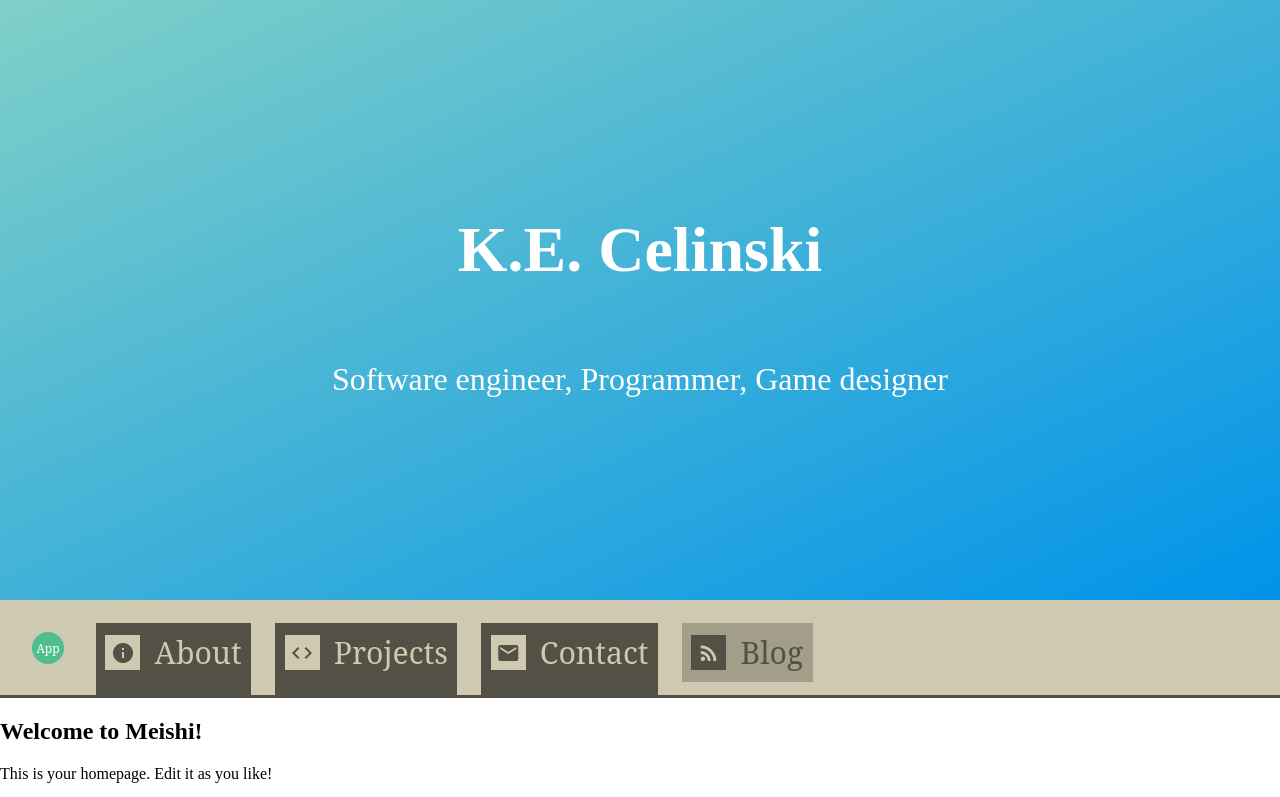
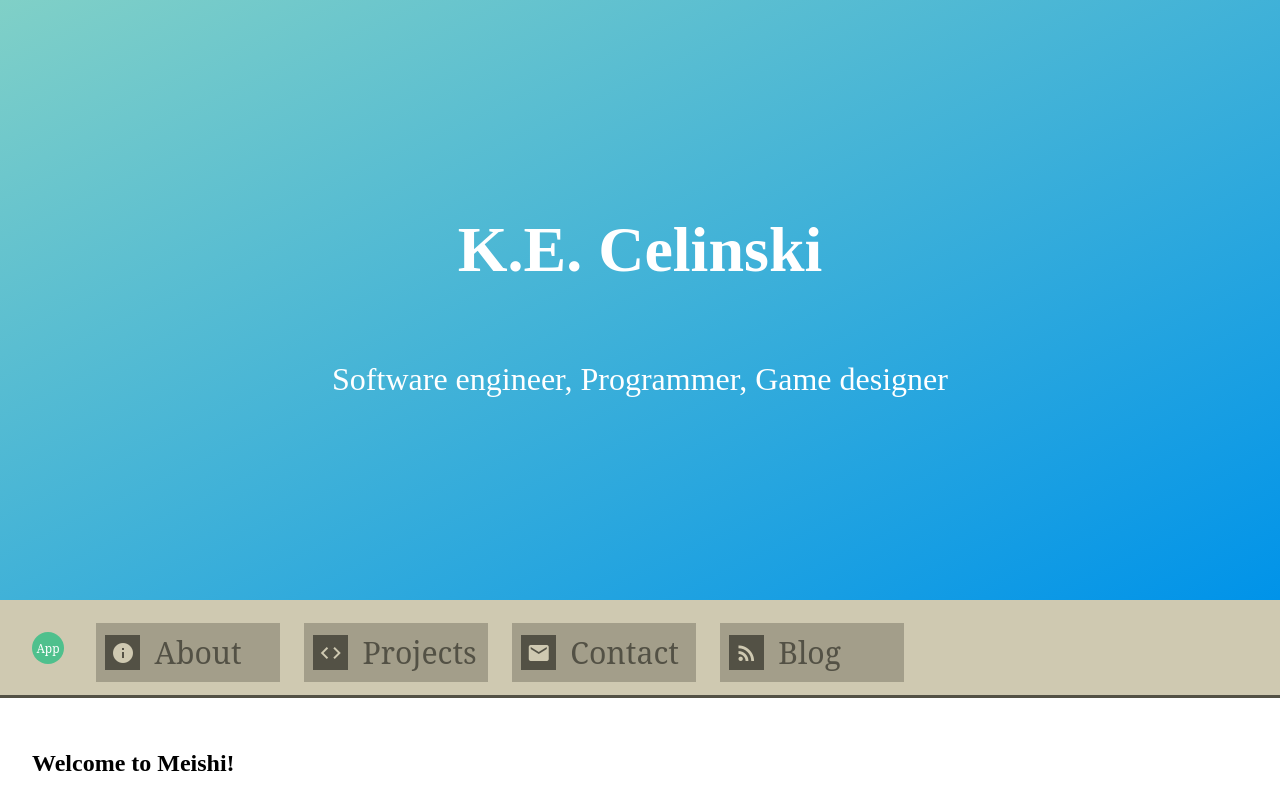
Before and after one commit to Altair115/Meishi, a Vue app: page / in a window 1280 px wide. Shown: the top 797 px of the page. Built offline with nearby package versions, Linux system fonts and the light colour scheme.

Commit message:
:bug:Fixed Navbar items are now correctly active for the thing you clicked on even if multiple of the items existed on a page it wont mark them all as active now next step properly observe which section is in view to update the navBar item that is in view

```diff
--- a/src/App.vue
+++ b/src/App.vue
@@ -38,7 +38,7 @@ onBeforeUnmount(() => {
   <!-- Spacer for sticky navbar -->
   <div v-if="isSticky" :style="{ height: navbarHeight + 'px' }"></div>
 
-  <main class="nier-main-content">
+  <main class="main-content">
     <router-view />
   </main>
 </template>
--- a/src/assets/nier-theme.css
+++ b/src/assets/nier-theme.css
@@ -62,6 +62,7 @@
     position: relative; /* Needed for absolute positioning of lines */
     overflow: visible;
     display: flex;
+    width: 165px;
     align-items: center;
     background: var(--nier-navitem-bg);
     color: var(--nier-navitem-text);
--- a/src/components/navigation/NavBar.vue
+++ b/src/components/navigation/NavBar.vue
@@ -47,13 +47,13 @@ function handleLogoClick(event: MouseEvent) {
     </a>
     <ul class="nier-navbar-links">
       <li>
-        <NavBarItem to="#about" label="About" icon="info" />
+        <NavBarItem to="/about" label="About" icon="info" />
       </li>
       <li>
-        <NavBarItem to="#projects" label="Projects" icon="code" />
+        <NavBarItem to="/projects" label="Projects" icon="code" />
       </li>
       <li>
-        <NavBarItem to="#contact" label="Contact" icon="mail" />
+        <NavBarItem to="/contact" label="Contact" icon="mail" />
       </li>
       <li>
         <NavBarItem to="/blog" label="Blog" icon="rss_feed" />
--- a/src/router/index.ts
+++ b/src/router/index.ts
@@ -11,6 +11,21 @@ const routes: Array<RouteRecordRaw> = [
         component: HomeView,
     },
     {
+        path: '/about',
+        name: 'About',
+        component: HomeView
+    },
+    {
+        path: '/projects',
+        name: 'Projects',
+        component: HomeView
+    },
+    {
+        path: '/contact',
+        name: 'Contact',
+        component: HomeView
+    },
+    {
         path: '/blog',
         name: 'Blog',
         component: BlogView,
@@ -21,6 +36,26 @@ const routes: Array<RouteRecordRaw> = [
 const router = createRouter({
     history: createWebHashHistory(), // Hash mode for GitHub Pages compatibility
     routes,
+    scrollBehavior(to, from, savedPosition) {
+        // Smooth scroll to section, if matching route
+        if (to.path === '/about') {
+            return { el: '#about', behavior: 'smooth' }
+        }
+        if (to.path === '/projects') {
+            return { el: '#projects', behavior: 'smooth' }
+        }
+        if (to.path === '/contact') {
+            return { el: '#contact', behavior: 'smooth' }
+        }
+        // Default scroll to top for Home/Blog, or saved position for history nav
+        if (to.path === '/') {
+            return { top: 0 }
+        }
+        if (savedPosition) {
+            return savedPosition
+        }
+        return {}
+    }
 })
 
 export default router
```
Also changed, not shown: src/composables/useSectionNavigation.ts (deleted).
